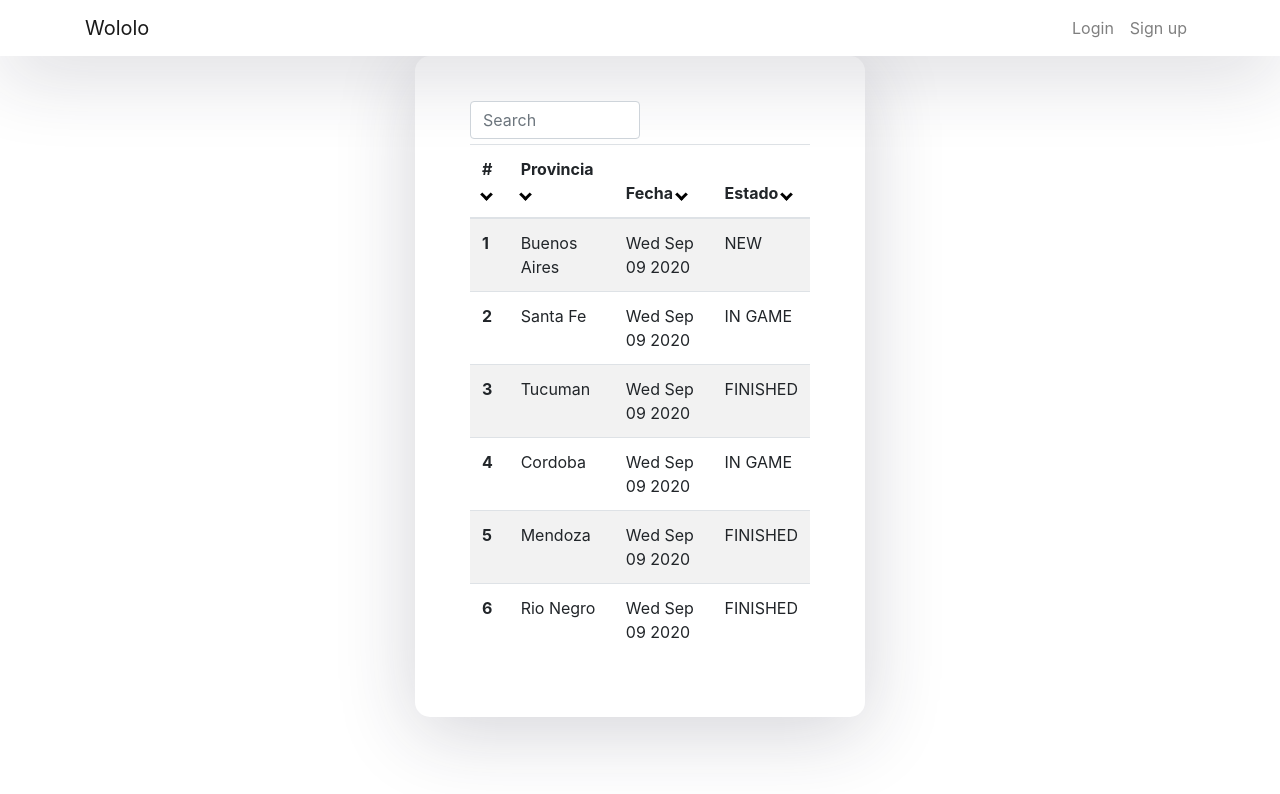
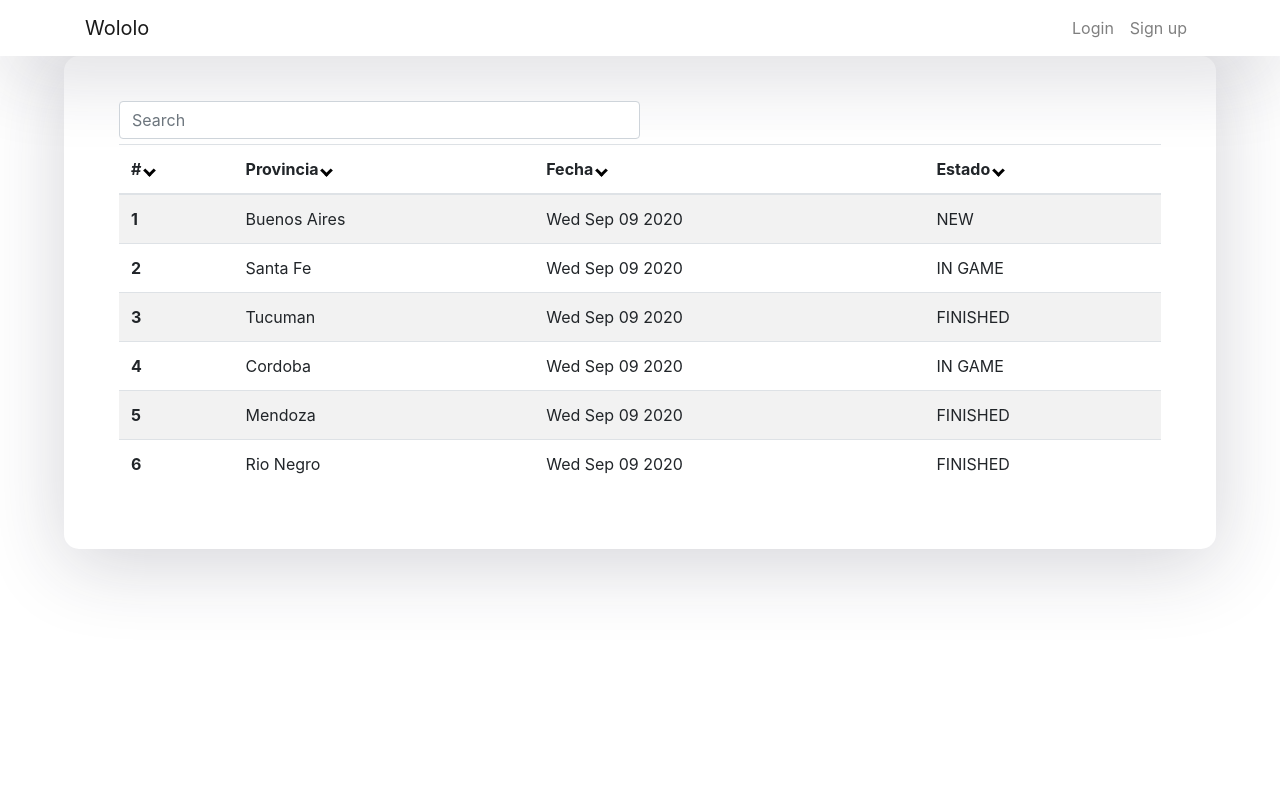
Before and after one commit to facuhump2409/Wololo-Frontend, a React (Create React App) app: page /games in a window 1280 px wide. Shown: the top 794 px of the page. Built offline with nearby package versions, Linux system fonts and the light colour scheme; no server answers.

Commit message:
changed some CSS

```diff
--- a/src/app/components/GamesList/Games.css
+++ b/src/app/components/GamesList/Games.css
@@ -1,10 +1,18 @@
-.Test {
-  color: black;
-  text-decoration: none;
+.games-container {
+  display: flex;
+  justify-content: center;
+  flex-direction: column;
+  text-align: left;
 }
 
-.Test:link {
-  text-decoration: none;
+.games-inner {
+  width: 90%;
+  margin: auto;
+  background: #ffffff;
+  box-shadow: 0px 14px 80px rgba(34, 35, 58, 0.2);
+  padding: 40px 55px 45px 55px;
+  border-radius: 15px;
+  transition: all .3s;
 }
 
 .arrow {
--- a/src/app/components/GamesList/index.js
+++ b/src/app/components/GamesList/index.js
@@ -21,7 +21,8 @@
   }
 
   return (
-    <div>
+    <div className='games-container'>
+      <div className='games-inner'>
         <input
           style={{margin: '5px 0'}}
           className="form-control col-6"
@@ -49,6 +50,8 @@
             )}
           </tbody>
         </Table>
+
+      </div>
     </div>
   );
 }
--- a/src/app/components/Routes/index.js
+++ b/src/app/components/Routes/index.js
@@ -13,16 +13,12 @@
   <Router>
     <div className="App">
     <Header/>
-    <div className="auth-wrapper">
-        <div className="auth-inner">
           <Switch>
             <Route exact path='/' component={Home} />
             <Route path="/sign_in" component={ValidatedLoginForm} />
             <Route path="/sign_up" component={SignUpComponent} />
             <AuthenticatedRoute path='/games' component={Games} />
           </Switch>
-        </div>
-      </div>
     </div>
   </Router>
   );
--- a/src/app/components/ValidatedLoginForms.js
+++ b/src/app/components/ValidatedLoginForms.js
@@ -5,7 +5,9 @@
 import GoogleBtn from './GoogleBtn';
 
 const ValidatedLoginForm = () => (
-    <Formik
+    <div className="auth-wrapper">
+        <div className="auth-inner">
+            <Formik
         initialValues={{email: "", password:""}}
         onSubmit={(values, {setSubmitting}) => {
             // console.log("Submitting") TODO handle the login
@@ -85,6 +87,9 @@
                 )
                 }
             }
-    </Formik>
+            </Formik>
+        </div>
+    </div>
+
 );
 export default ValidatedLoginForm;
```
Lines whose indentation alone changed are shown as unchanged.
